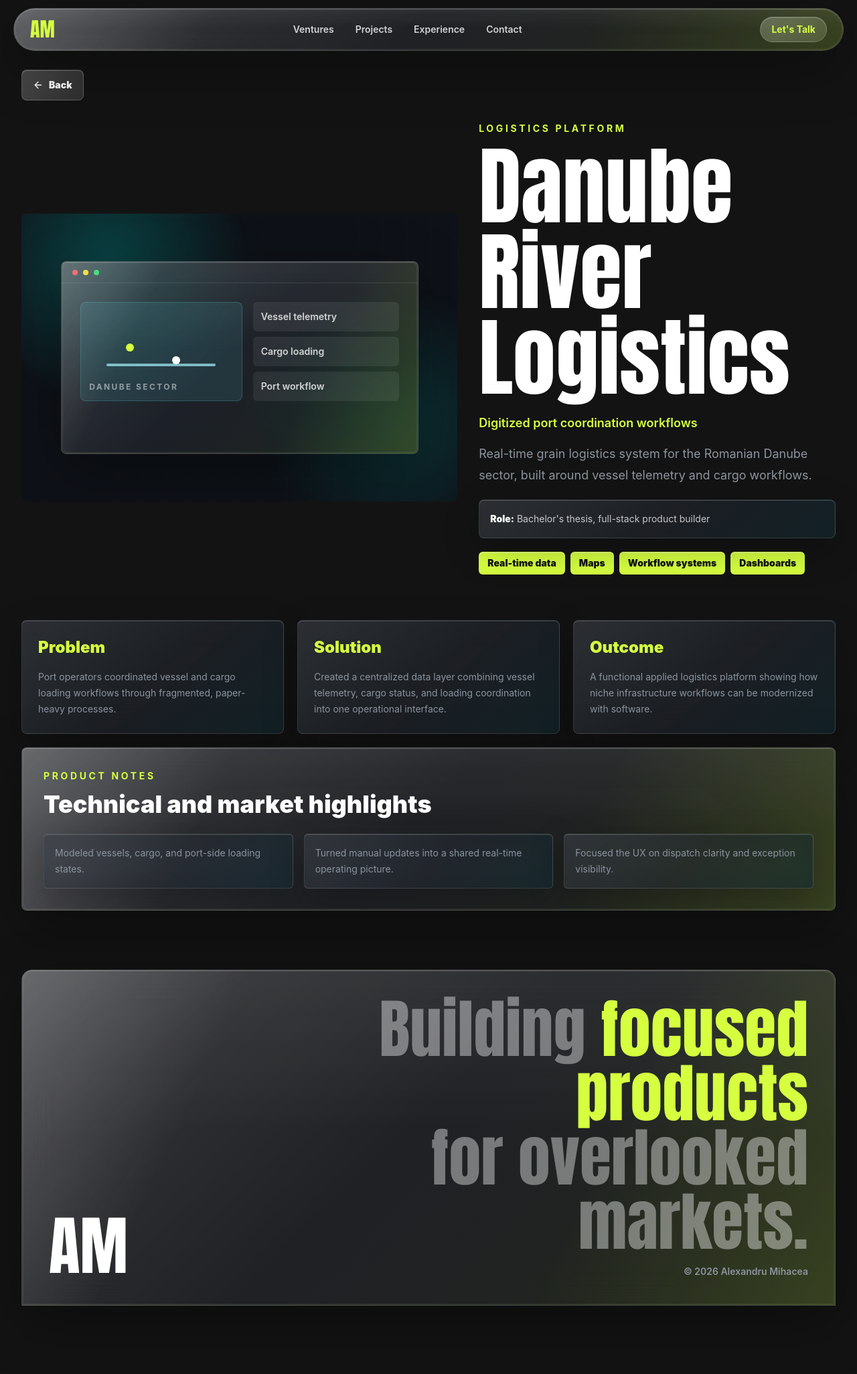
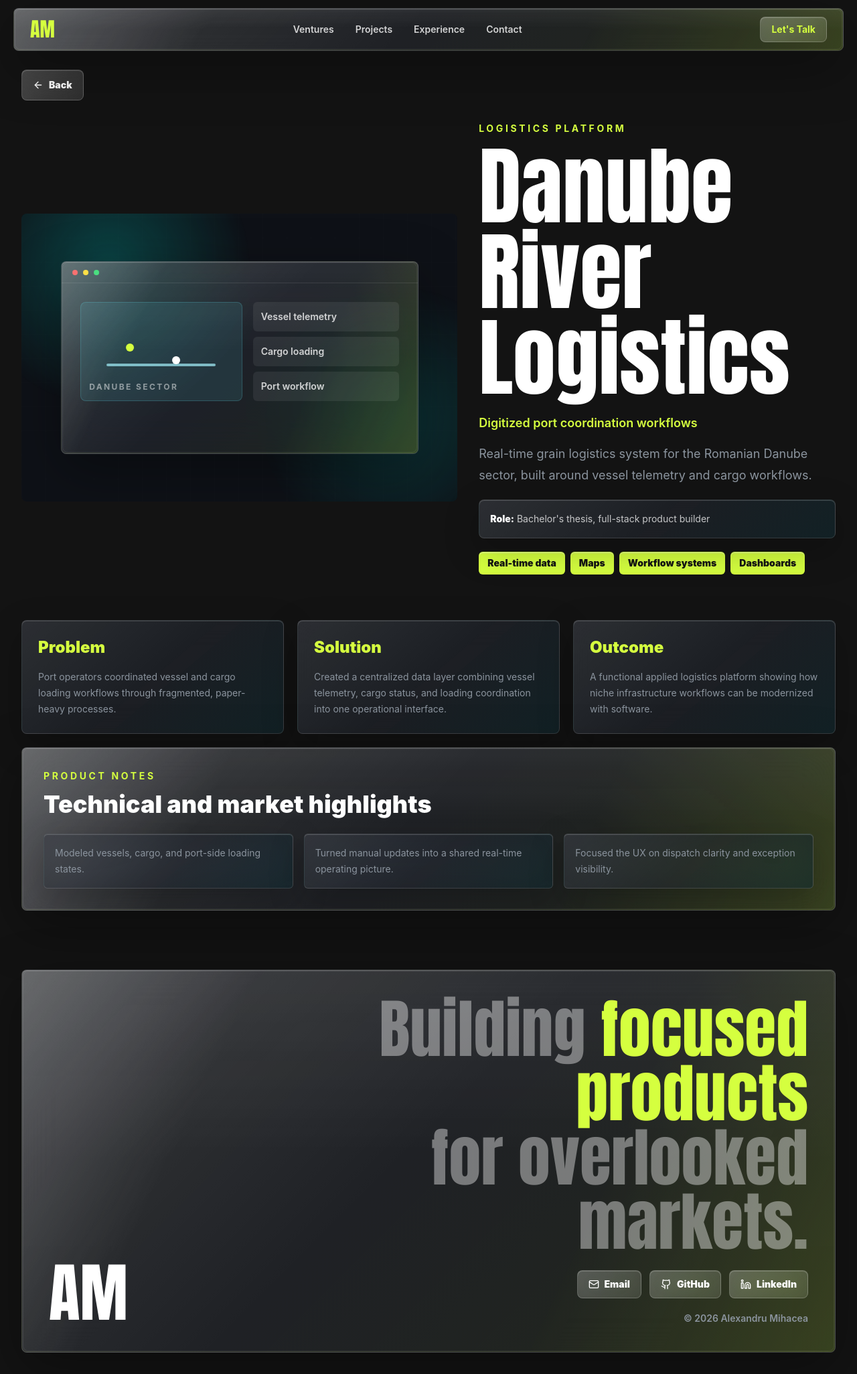
Before and after one commit to AlexandruMihacea/portofolio, a Next.js app: page /projects/danube-logistics in a window 1280 px wide. Shown: the whole page at 67% size. Before the commit the page ends 1982 px from the top, so only its background shows below. Built offline with nearby package versions, Linux system fonts and the light colour scheme.

Commit message:
Refactor components and update styles: adjust layout in SiteHeader and SiteFooter for improved aesthetics, enhance ProjectMockup to support imageFit property, and update email links for consistency.

```diff
--- a/src/app/page.tsx
+++ b/src/app/page.tsx
@@ -230,7 +230,7 @@ function Timeline() {
         compact
       />
       <Stagger className="relative mt-9 space-y-5">
-        <span className="absolute bottom-10 left-7 top-7 w-px bg-gradient-to-b from-lime via-lime/45 to-transparent" />
+        <span className="absolute bottom-10 left-7 top-7 w-px -translate-x-1/2 bg-gradient-to-b from-lime via-lime/45 to-transparent" />
         {roadmap.map((item, index) => (
           <StaggerItem key={item.title}>
             <RoadmapItem index={index} isLast={index === roadmap.length - 1} {...item} />
@@ -254,15 +254,9 @@ function Contact() {
         </div>
         <Stagger className="flex flex-wrap gap-3 lg:justify-end" delay={0.1}>
           <StaggerItem>
-            <Link href="mailto:alexmihacea@gmail.com" className="inline-flex items-center gap-2 rounded-lg bg-ink px-5 py-3 text-sm font-black text-lime shadow-[inset_0_1px_0_rgba(255,255,255,0.14)]">
+            <Link href="mailto:alex@secortex.com" className="inline-flex items-center gap-2 rounded-lg bg-ink px-5 py-3 text-sm font-black text-lime shadow-[inset_0_1px_0_rgba(255,255,255,0.14)]">
               <Mail className="size-4" />
-              Personal Email
-            </Link>
-          </StaggerItem>
-          <StaggerItem>
-            <Link href="mailto:alex@secortex.com" className="inline-flex items-center gap-2 rounded-lg border border-ink/25 bg-white/20 px-5 py-3 text-sm font-black backdrop-blur">
-              <Mail className="size-4" />
-              Work Email
+              Email
             </Link>
           </StaggerItem>
           <StaggerItem>
--- a/src/components/project-mockup.tsx
+++ b/src/components/project-mockup.tsx
@@ -2,7 +2,7 @@ import type { Project } from "@/lib/portfolio-data";
 import Image from "next/image";
 
 type ProjectMockupProps = {
-  project: Pick<Project, "title" | "mockup" | "accent" | "category" | "image">;
+  project: Pick<Project, "title" | "mockup" | "accent" | "category" | "image" | "imageFit">;
   size?: "card" | "hero";
 };
 
@@ -23,7 +23,7 @@ export function ProjectMockup({ project, size = "card" }: ProjectMockupProps) {
           alt=""
           fill
           sizes={isHero ? "(min-width: 1024px) 55vw, 100vw" : "(min-width: 1280px) 33vw, (min-width: 768px) 50vw, 100vw"}
-          className="object-cover"
+          className={isHero || project.imageFit === "contain" ? "object-contain" : "object-cover"}
           priority={isHero}
         />
       ) : null}
--- a/src/components/site-footer.tsx
+++ b/src/components/site-footer.tsx
@@ -1,9 +1,28 @@
+import { Github, Linkedin, Mail } from "lucide-react";
 import Link from "next/link";
+
+const footerLinks = [
+  {
+    href: "mailto:alex@secortex.com",
+    label: "Email",
+    icon: Mail,
+  },
+  {
+    href: "https://github.com/AlexandruMihacea",
+    label: "GitHub",
+    icon: Github,
+  },
+  {
+    href: "https://www.linkedin.com/in/alexandru-mihacea-1355341b0/",
+    label: "LinkedIn",
+    icon: Linkedin,
+  },
+];
 
 export function SiteFooter() {
   return (
     <footer className="mx-auto mt-12 max-w-7xl px-5 pb-8 sm:px-8">
-      <div className="liquid-glass grid gap-8 rounded-t-2xl px-6 py-10 sm:px-10 lg:grid-cols-[0.7fr_1.3fr] lg:items-end">
+      <div className="liquid-glass grid gap-8 rounded-lg px-6 py-10 sm:px-10 lg:grid-cols-[0.7fr_1.3fr] lg:items-end">
         <Link href="/" className="font-display text-8xl leading-none text-white">
           AM
         </Link>
@@ -13,7 +32,20 @@ export function SiteFooter() {
             <br />
             for overlooked markets.
           </p>
-          <p className="mt-4 text-sm font-semibold text-muted">© 2026 Alexandru Mihacea</p>
+          <div className="mt-6 flex flex-wrap gap-3 lg:justify-end">
+            {footerLinks.map(({ href, label, icon: Icon }) => (
+              <Link
+                key={label}
+                href={href}
+                target={href.startsWith("http") ? "_blank" : undefined}
+                className="liquid-button inline-flex items-center gap-2 rounded-lg px-4 py-2.5 text-sm font-black text-white transition hover:border-lime/60 hover:text-lime"
+              >
+                <Icon className="size-4" />
+                {label}
+              </Link>
+            ))}
+          </div>
+          <p className="mt-5 text-sm font-semibold text-muted">© 2026 Alexandru Mihacea</p>
         </div>
       </div>
     </footer>
--- a/src/components/site-header.tsx
+++ b/src/components/site-header.tsx
@@ -10,7 +10,7 @@ const navItems = [
 export function SiteHeader() {
   return (
     <header className="sticky top-3 z-50 px-3 sm:px-5">
-      <nav className="liquid-glass mx-auto flex max-w-7xl items-center justify-between rounded-full px-4 py-3 sm:px-6">
+      <nav className="liquid-glass mx-auto flex max-w-7xl items-center justify-between rounded-lg px-4 py-3 sm:px-6">
         <Link href="/" className="font-display text-3xl tracking-normal text-lime">
           AM
         </Link>
@@ -22,8 +22,8 @@ export function SiteHeader() {
           ))}
         </div>
         <Link
-          href="#contact"
-          className="liquid-button rounded-full px-4 py-2 text-sm font-bold text-lime transition hover:border-lime/60 hover:text-white"
+          href="/#contact"
+          className="liquid-button rounded-lg px-4 py-2 text-sm font-bold text-lime transition hover:border-lime/60 hover:text-white"
         >
           Let&apos;s Talk
         </Link>
--- a/src/lib/portfolio-data.ts
+++ b/src/lib/portfolio-data.ts
@@ -1,5 +1,5 @@
 import type { StaticImageData } from "next/image";
-import maneleImage from "@/assets/manele.io.avif";
+import maneleImage from "@/assets/manele.png";
 import vengencyImage from "@/assets/vengency.com.png";
 import footbudImage from "@/assets/footbud.jpg";
 
@@ -14,6 +14,7 @@ export type Project = {
   accent: string;
   mockup: "audio" | "agency" | "logistics" | "marketplace" | "football";
   image?: StaticImageData;
+  imageFit?: "cover" | "contain";
   links: {
     demo?: string;
     github?: string;
@@ -86,6 +87,7 @@ export const projects: Project[] = [
     accent: "#d5ff3f",
     mockup: "audio",
     image: maneleImage,
+    imageFit: "contain",
     links: {
       demo: "https://manele.io",
     },
```
Also changed, not shown: src/assets/manele.png (added).
